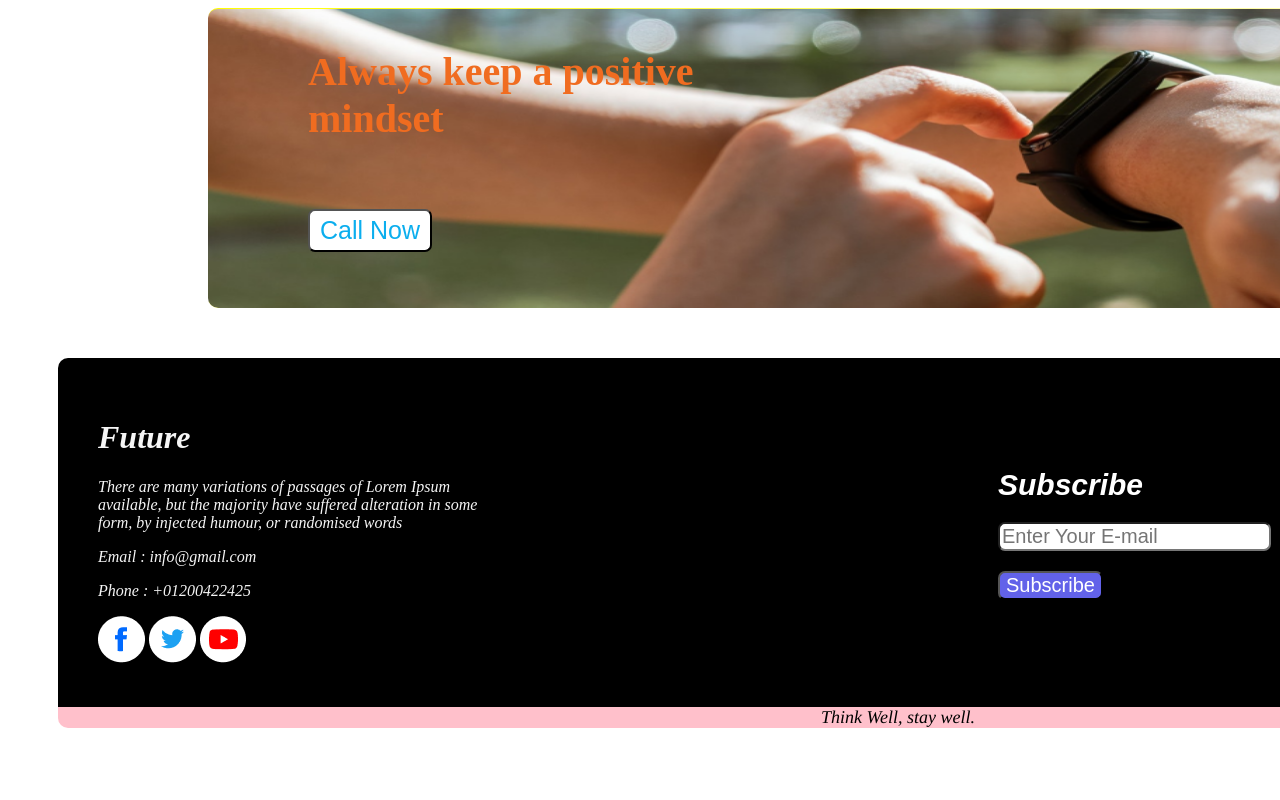
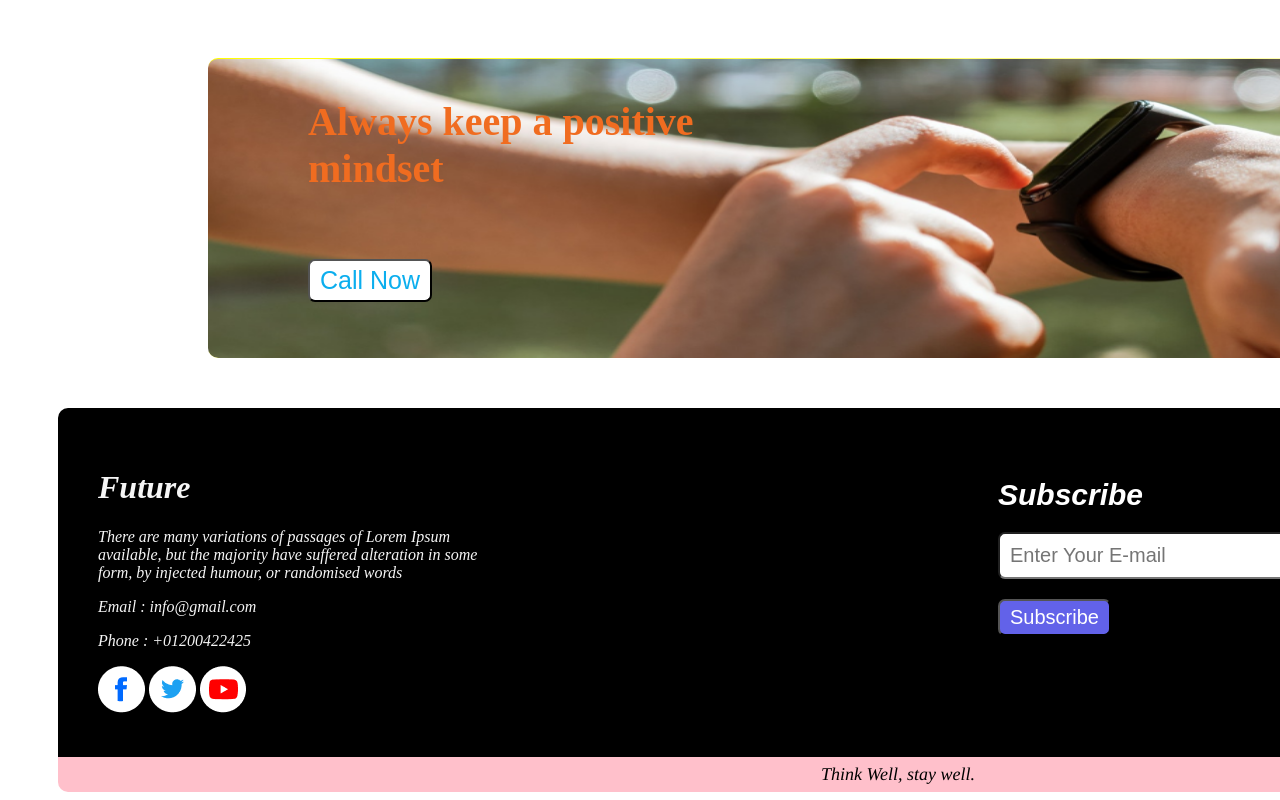
Before and after one commit to md-sofiul-alam/ph-first-assaignment, a plain HTML site: page index.html in a window 1280 px wide. Shown: the part 2297-3097 px from the top of the page. Before the commit the page ends 3033 px from the top, so only its background shows below. Drawn offline with Linux system fonts and the light colour scheme.

Commit message:
ammenment

```diff
--- a/style.css
+++ b/style.css
@@ -85,7 +85,8 @@ section > h1{
    width: 150px;
    text-align: center;
    background-color: rgb(196, 240, 225);
-  margin: auto;
+   margin: auto;
+   margin-top: 50px;
 }
 .skill-grow{
     display: flex;
@@ -139,10 +140,11 @@ address p{
 .social-media{
     display:inline ;
 }
+/* subscribe area */
 .subscribe{
     display: inline;
     color:white;
-    margin-top: 50px;
+    margin-top: 10px;
     margin-left: 500px;
 }
 .subscribe-headline{
@@ -153,11 +155,13 @@ address p{
 .subscribe-email{
     font-size: 20px;
     border-radius: 7px;
+    padding: 10px;
 }
 .subscribe-btn{
     margin: 20px 0 ;
     font-size: 20px;
     color: white;
+    padding: 5px 10px;
     background-color: rgb(98, 98, 233);
     border-radius: 7px;
 }
@@ -168,6 +172,7 @@ footer{
     background-color: pink;
     text-align: center;
     width: 1680px;
+    padding: 7px 0;
     margin-left: 50px;
     border-bottom-left-radius: 10px;
     border-bottom-right-radius: 10px;
```
